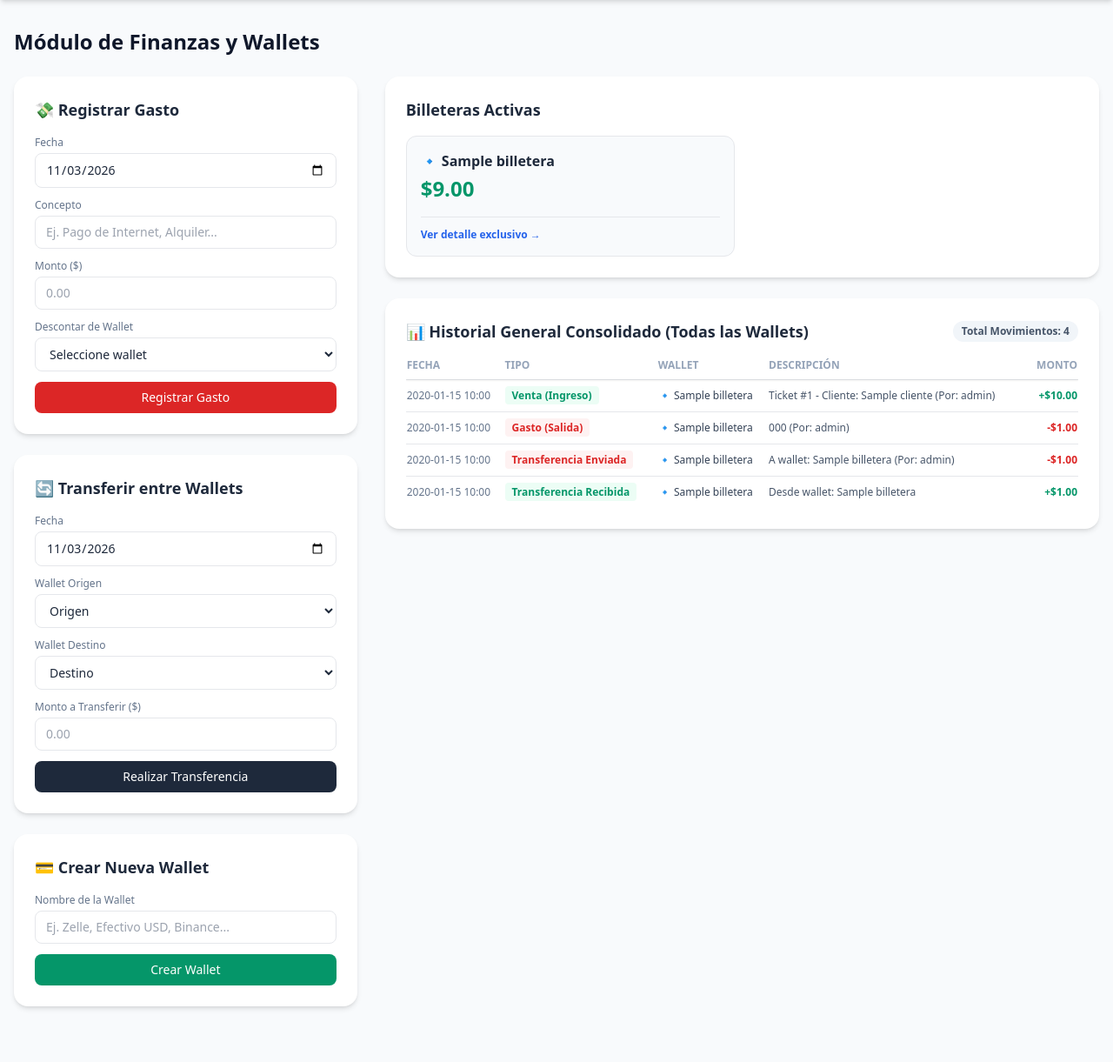
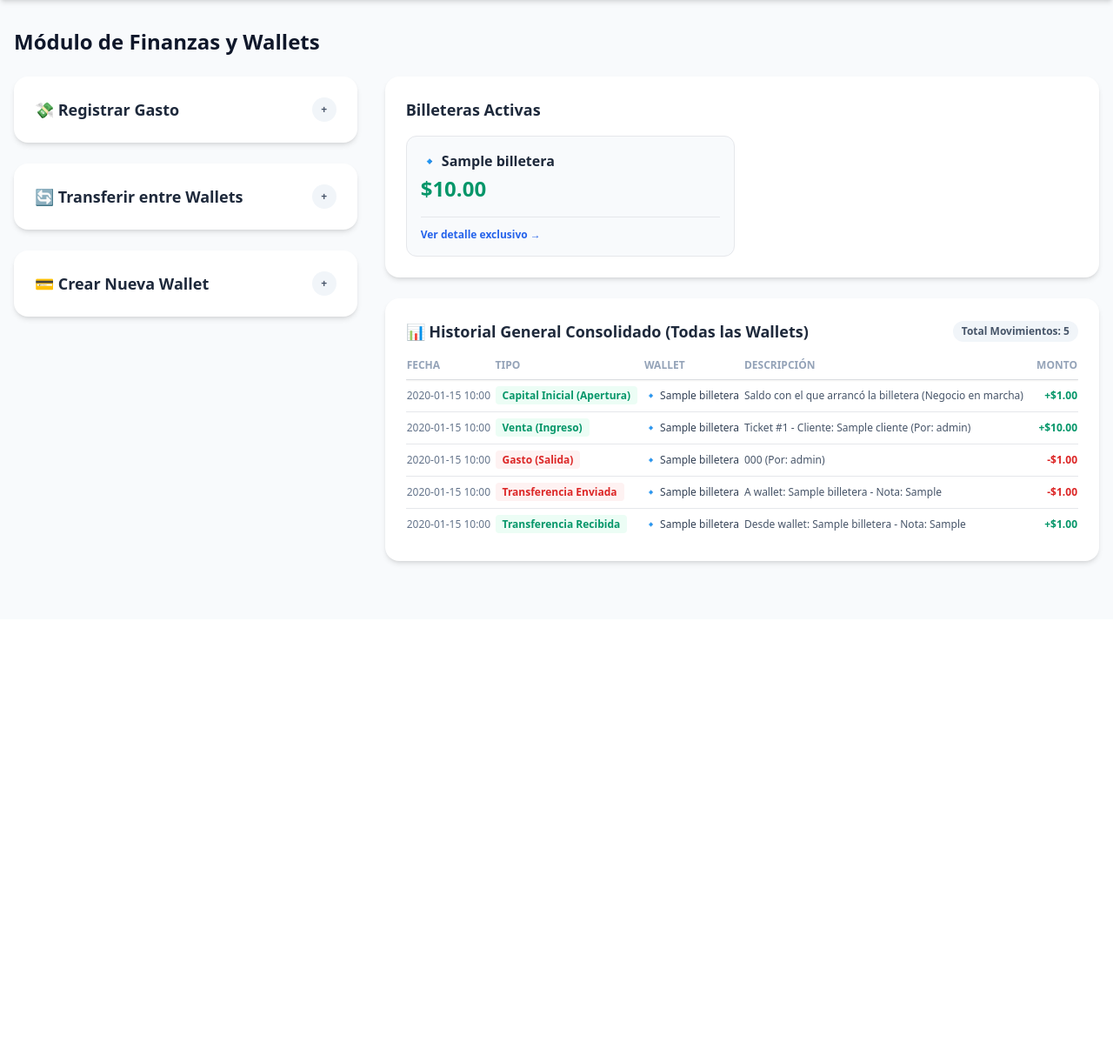
Before and after one commit to edwarrusa/Himalaya_Store, a Flask app: page /finanzas in a window 1280 px wide. Shown: the part 88-1309 px from the top of the page at 87% size. After the commit the page ends 738 px from the top, so only its background shows below. Run offline with Flask 3, Linux system fonts and the light colour scheme; a user stored in the database is signed in; tables that the repository leaves empty hold one stand-in row (values such as "Sample post"); some libraries are stand-ins or nearby versions.

Commit message:
mejoras finanzas, wallets con saldo de inicio y formularios que se ocultan

```diff
--- a/app.py
+++ b/app.py
@@ -50,6 +50,9 @@ class Proveedor(db.Model):
 class Billetera(db.Model):
     id = db.Column(db.Integer, primary_key=True)
     nombre = db.Column(db.String(100), nullable=False)
+    saldo_inicial = db.Column(db.Float, default=0.0)
+    fecha_creacion = db.Column(db.DateTime, default=datetime.utcnow) # 👈 Para registrar cuándo nació la wallet
+
     ventas = db.relationship('Venta', backref='billetera', lazy=True)
     gastos = db.relationship('Gasto', backref='billetera', lazy=True)
     transferencias_enviadas = db.relationship('Transferencia', foreign_keys='Transferencia.origen_id', backref='origen', lazy=True)
@@ -61,11 +64,23 @@ class Billetera(db.Model):
         total_gastos = sum(g.monto for g in self.gastos)
         total_enviadas = sum(t.monto for t in self.transferencias_enviadas)
         total_recibidas = sum(t.monto for t in self.transferencias_recibidas)
-        return total_ventas - total_gastos - total_enviadas + total_recibidas
+        # Suma el saldo inicial al cálculo global de dinero disponible
+        return self.saldo_inicial + total_ventas - total_gastos - total_enviadas + total_recibidas
 
     @property
     def movimientos(self):
         lista = []
+
+        # 👇 AQUÍ ESTÁ LA TRAZABILIDAD: Si hay saldo inicial, aparece como el primer movimiento contable
+        if self.saldo_inicial > 0:
+            lista.append({
+                'fecha': self.fecha_creacion,
+                'tipo': 'Capital Inicial (Apertura)',
+                'descripcion': 'Saldo con el que arrancó la billetera (Negocio en marcha)',
+                'monto': self.saldo_inicial,
+                'es_ingreso': True
+            })
+
         for v in self.ventas:
             lista.append({
                 'fecha': v.fecha,
@@ -83,18 +98,20 @@ class Billetera(db.Model):
                 'es_ingreso': False
             })
         for t in self.transferencias_enviadas:
+            detalle_nota = f" - Nota: {t.comentario}" if t.comentario else ""
             lista.append({
                 'fecha': t.fecha,
                 'tipo': 'Transferencia Enviada',
-                'descripcion': f"A wallet: {t.destino.nombre} (Por: {t.usuario.username})",
+                'descripcion': f"A wallet: {t.destino.nombre}{detalle_nota}",
                 'monto': t.monto,
                 'es_ingreso': False
             })
         for t in self.transferencias_recibidas:
+            detalle_nota = f" - Nota: {t.comentario}" if t.comentario else ""
             lista.append({
                 'fecha': t.fecha,
                 'tipo': 'Transferencia Recibida',
-                'descripcion': f"Desde wallet: {t.origen.nombre}",
+                'descripcion': f"Desde wallet: {t.origen.nombre}{detalle_nota}",
                 'monto': t.monto,
                 'es_ingreso': True
             })
@@ -153,6 +170,7 @@ class Transferencia(db.Model):
     destino_id = db.Column(db.Integer, db.ForeignKey('billetera.id'), nullable=False)
     usuario_id = db.Column(db.Integer, db.ForeignKey('usuario.id'), nullable=False)
     monto = db.Column(db.Float, nullable=False)
+    comentario = db.Column(db.String(250), nullable=True) # 👈 Este campo guarda el concepto
     fecha = db.Column(db.DateTime, nullable=False)
 
 class Cotizacion(db.Model):
@@ -401,50 +419,16 @@ def registrar_entrada_inventario():
 @login_required
 def agregar_billetera():
     nombre = request.form.get('nombre_billetera')
+    try:
+        saldo_inicial = float(request.form.get('saldo_inicial', 0.0))
+    except ValueError:
+        saldo_inicial = 0.0
+
     if nombre:
-        db.session.add(Billetera(nombre=nombre))
+        nueva_w = Billetera(nombre=nombre, saldo_inicial=saldo_inicial, fecha_creacion=datetime.utcnow())
+        db.session.add(nueva_w)
         db.session.commit()
     return redirect(url_for('finanzas'))
-
-@app.route('/registrar_venta', methods=['POST'])
-@login_required
-def registrar_venta():
-    cliente_id = request.form.get('cliente_id')
-    billetera_id = request.form.get('billetera_id')
-    fecha_str = request.form.get('fecha')
-    productos_ids = request.form.getlist('producto_id[]')
-    cantidades = request.form.getlist('cantidad[]')
-    precios_personalizados = request.form.getlist('precio_unitario[]') # Captura el precio editado
-
-    fecha_venta = datetime.strptime(fecha_str, '%Y-%m-%d') if fecha_str else datetime.utcnow()
-    if not cliente_id or not billetera_id or not productos_ids:
-        return redirect(url_for('ventas'))
-
-    nueva_venta = Venta(cliente_id=int(cliente_id), billetera_id=int(billetera_id), usuario_id=current_user.id, total=0.0, fecha=fecha_venta)
-    db.session.add(nueva_venta)
-    db.session.flush()
-
-    total_venta = 0.0
-    for p_id, cant, precio_str in zip(productos_ids, cantidades, precios_personalizados):
-        if p_id and cant and precio_str:
-            producto = Producto.query.get(int(p_id))
-            cantidad = int(cant)
-            precio_unit = float(precio_str) # Usa el precio escrito manualmente en la interfaz
-            if producto and cantidad > 0 and producto.stock_actual >= cantidad:
-                producto.stock_actual -= cantidad
-                subtotal = precio_unit * cantidad
-                total_venta += subtotal
-                db.session.add(DetalleVenta(venta_id=nueva_venta.id, producto_id=producto.id, cantidad=cantidad, precio_unitario=precio_unit))
-
-    nueva_venta.total = total_venta
-    db.session.commit()
-
-    socketio.emit('notificacion_global', {
-        'titulo': '🛒 Nueva Venta Registrada',
-        'mensaje': f'{current_user.username} realizó una venta por ${total_venta:.2f} cobrada en {nueva_venta.billetera.nombre}.'
-    })
-
-    return redirect(url_for('ventas'))
 
 @app.route('/registrar_gasto', methods=['POST'])
 @login_required
@@ -474,15 +458,22 @@ def registrar_transferencia():
     origen_id = int(request.form.get('origen_id'))
     destino_id = int(request.form.get('destino_id'))
     monto = float(request.form.get('monto', 0))
+    comentario = request.form.get('comentario', '').strip() # 👈 Captura el concepto
     fecha_str = request.form.get('fecha')
 
     fecha_trans = datetime.strptime(fecha_str, '%Y-%m-%d') if fecha_str else datetime.utcnow()
     if origen_id and destino_id and origen_id != destino_id and monto > 0:
-        trans = Transferencia(origen_id=origen_id, destino_id=destino_id, monto=monto, usuario_id=current_user.id, fecha=fecha_trans)
+        trans = Transferencia(
+            origen_id=origen_id,
+            destino_id=destino_id,
+            monto=monto,
+            usuario_id=current_user.id,
+            comentario=comentario, # 👈 Lo guarda en la base de datos
+            fecha=fecha_trans
+        )
         db.session.add(trans)
         db.session.commit()
 
-        # Notificar a todos
         socketio.emit('notificacion_global', {
             'titulo': '🔄 Transferencia entre Wallets',
             'mensaje': f'{current_user.username} transfirió ${monto:.2f} entre billeteras.'
--- a/templates/finanzas.html
+++ b/templates/finanzas.html
@@ -7,8 +7,12 @@
     <div class="space-y-6">
         <!-- Registrar Gasto -->
         <div class="bg-white p-6 rounded-2xl shadow-md">
-            <h2 class="text-lg font-semibold mb-4 text-slate-800">💸 Registrar Gasto</h2>
-            <form action="/registrar_gasto" method="POST" class="space-y-3">
+            <details class="group">
+                <summary class="flex justify-between items-center cursor-pointer font-semibold text-lg text-slate-800 list-none">
+                    <span>💸 Registrar Gasto</span>
+                    <span class="bg-slate-100 text-slate-600 w-7 h-7 flex items-center justify-center rounded-full text-xs font-bold group-open:rotate-45 transition-transform duration-200">+</span>
+                </summary>
+                <form action="/registrar_gasto" method="POST" class="space-y-3 mt-4 pt-4 border-t">
                     <div>
                         <label class="block text-xs font-medium text-slate-500 mb-1">Fecha</label>
                         <input type="date" name="fecha" value="{{ fecha_hoy }}" required class="w-full px-3 py-2 border rounded-lg text-sm bg-white">
@@ -32,12 +36,17 @@
                     </div>
                     <button type="submit" class="w-full bg-red-600 text-white font-medium py-2 rounded-lg text-sm hover:bg-red-700 transition">Registrar Gasto</button>
                 </form>
+            </details>
         </div>
 
         <!-- Registrar Transferencia -->
         <div class="bg-white p-6 rounded-2xl shadow-md">
-            <h2 class="text-lg font-semibold mb-4 text-slate-800">🔄 Transferir entre Wallets</h2>
-            <form action="/registrar_transferencia" method="POST" class="space-y-3">
+            <details class="group">
+                <summary class="flex justify-between items-center cursor-pointer font-semibold text-lg text-slate-800 list-none">
+                    <span>🔄 Transferir entre Wallets</span>
+                    <span class="bg-slate-100 text-slate-600 w-7 h-7 flex items-center justify-center rounded-full text-xs font-bold group-open:rotate-45 transition-transform duration-200">+</span>
+                </summary>
+                <form action="/registrar_transferencia" method="POST" class="space-y-3 mt-4 pt-4 border-t">
                     <div>
                         <label class="block text-xs font-medium text-slate-500 mb-1">Fecha</label>
                         <input type="date" name="fecha" value="{{ fecha_hoy }}" required class="w-full px-3 py-2 border rounded-lg text-sm bg-white">
@@ -64,20 +73,35 @@
                         <label class="block text-xs font-medium text-slate-500 mb-1">Monto a Transferir ($)</label>
                         <input type="number" step="0.01" name="monto" placeholder="0.00" required class="w-full px-3 py-2 border rounded-lg text-sm">
                     </div>
+                    <!-- 👇 NUEVO CAMPO DE COMENTARIO -->
+                    <div>
+                        <label class="block text-xs font-medium text-slate-500 mb-1">Concepto / Motivo (Opcional)</label>
+                        <input type="text" name="comentario" placeholder="Ej. Pago de mercancía, vuelto..." class="w-full px-3 py-2 border rounded-lg text-sm">
+                    </div>
                     <button type="submit" class="w-full bg-slate-800 text-white font-medium py-2 rounded-lg text-sm hover:bg-slate-900 transition">Realizar Transferencia</button>
                 </form>
+            </details>
         </div>
 
         <!-- Nueva Billetera -->
         <div class="bg-white p-6 rounded-2xl shadow-md">
-            <h2 class="text-lg font-semibold mb-4 text-slate-800">💳 Crear Nueva Wallet</h2>
-            <form action="/agregar_billetera" method="POST" class="space-y-3">
+            <details class="group">
+                <summary class="flex justify-between items-center cursor-pointer font-semibold text-lg text-slate-800 list-none">
+                    <span>💳 Crear Nueva Wallet</span>
+                    <span class="bg-slate-100 text-slate-600 w-7 h-7 flex items-center justify-center rounded-full text-xs font-bold group-open:rotate-45 transition-transform duration-200">+</span>
+                </summary>
+                <form action="/agregar_billetera" method="POST" class="space-y-3 mt-4 pt-4 border-t">
                     <div>
                         <label class="block text-xs font-medium text-slate-500 mb-1">Nombre de la Wallet</label>
                         <input type="text" name="nombre_billetera" placeholder="Ej. Zelle, Efectivo USD, Binance..." required class="w-full px-3 py-2 border rounded-lg text-sm">
                     </div>
+                    <div>
+                        <label class="block text-xs font-medium text-slate-500 mb-1">Saldo Inicial ($)</label>
+                        <input type="number" step="0.01" name="saldo_inicial" value="0.00" required class="w-full px-3 py-2 border rounded-lg text-sm">
+                    </div>
                     <button type="submit" class="w-full bg-emerald-600 text-white font-medium py-2 rounded-lg text-sm hover:bg-emerald-700 transition">Crear Wallet</button>
                 </form>
+            </details>
         </div>
     </div>
 
```
Lines whose indentation alone changed are shown as unchanged.
